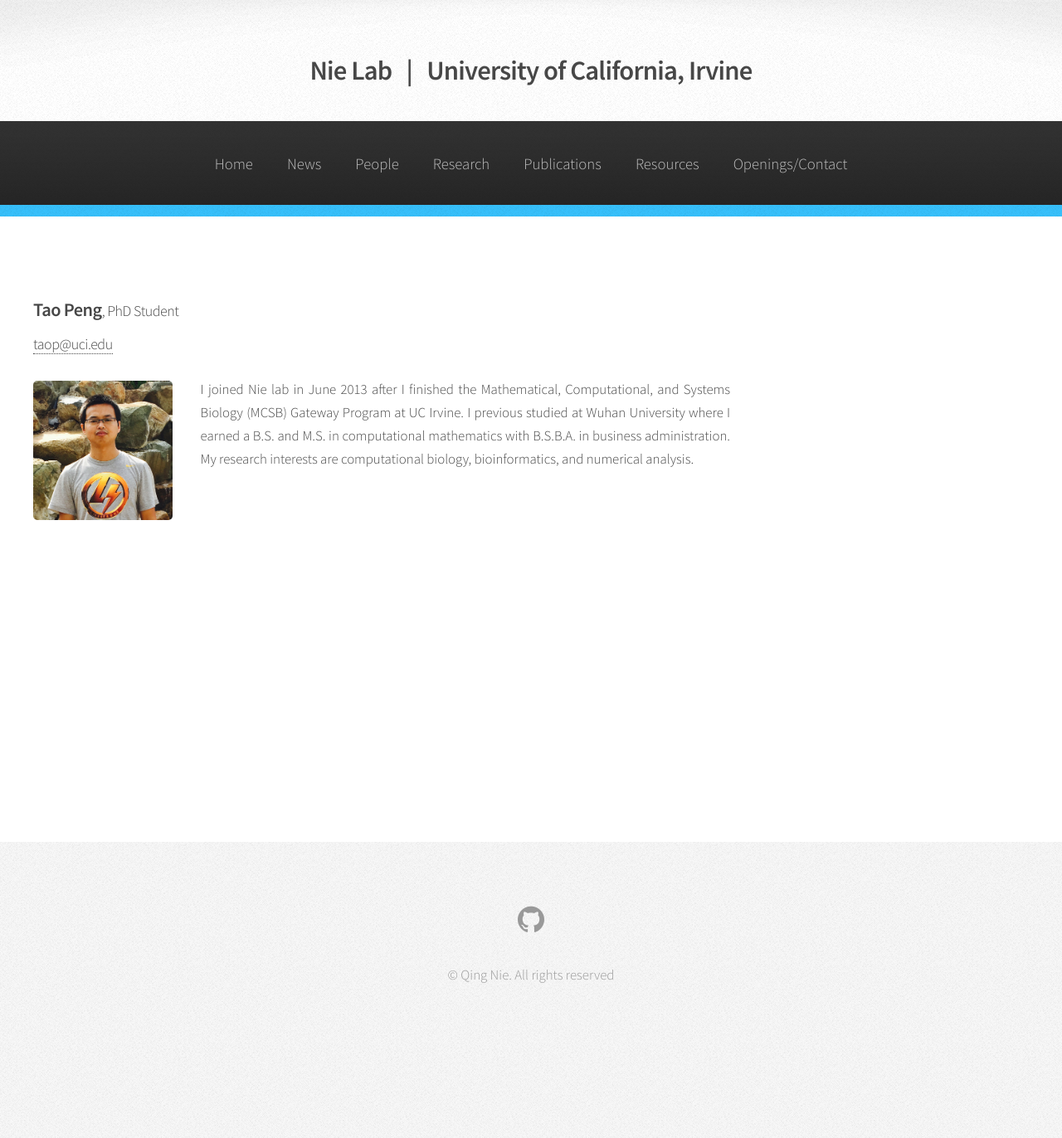
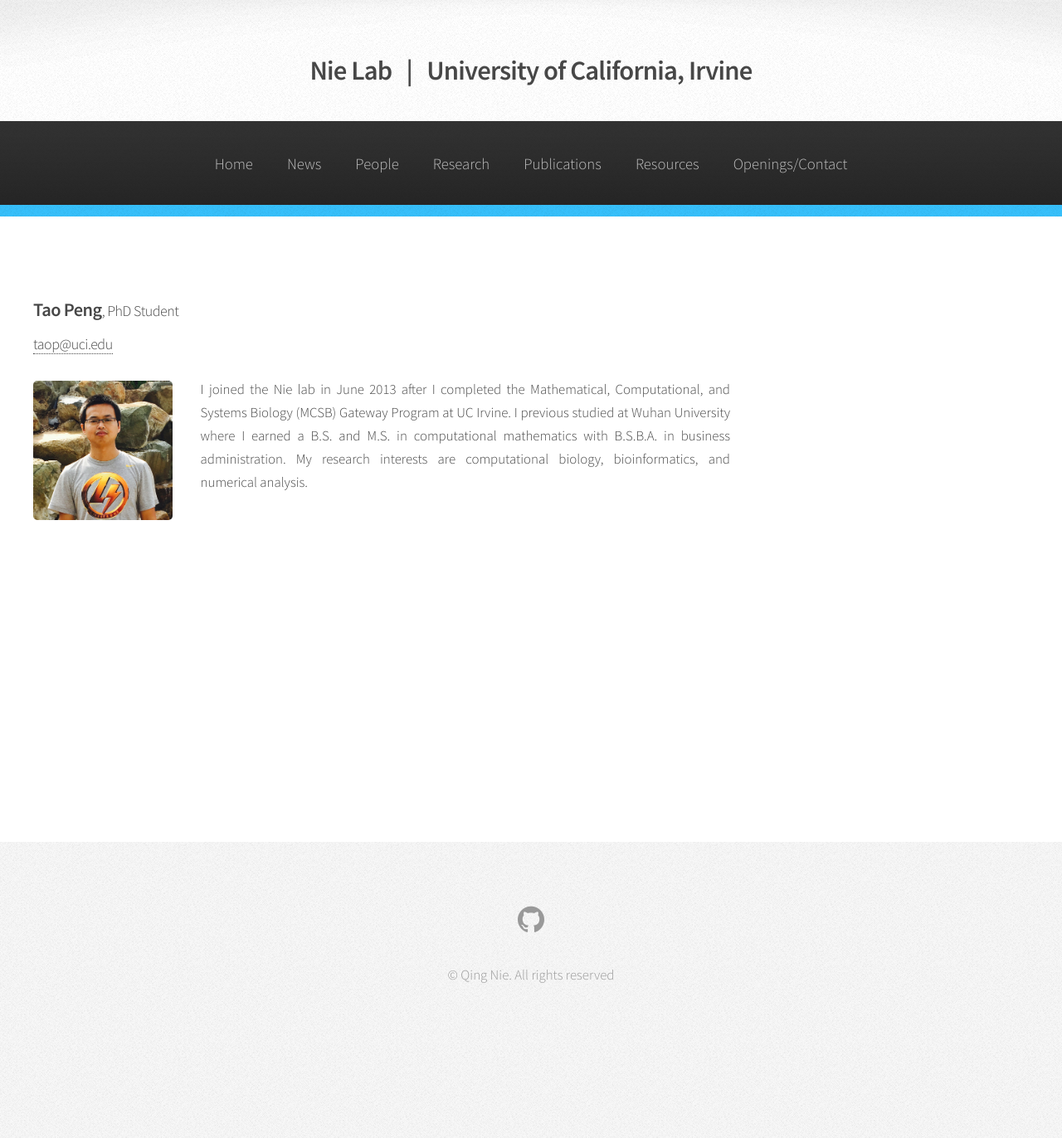
Before and after one commit to NieLab/nielab.github.io, a Jekyll site: the page built from people/tao-peng.html, in a window 1280 px wide. Shown: the whole page at 83% size. Built offline with Jekyll 4.4.1, drawn with Linux system fonts in a browser that asks for light colours.

Commit message:
typos tao page

```diff
--- a/people/tao-peng.html
+++ b/people/tao-peng.html
@@ -24,7 +24,7 @@ layout: default
 	  <span class="image left"><img src="{{ site.baseurl }}/assets/images/tpeng1.jpg" style="width:10em" alt="" /></span>
 
 	  <p>
-	  I joined Nie lab in June 2013 after I finished the Mathematical, Computational, and Systems Biology (MCSB) Gateway Program at UC Irvine. I previous studied at Wuhan University where I earned a B.S. and M.S. in computational mathematics with B.S.B.A. in business administration. My research interests are computational biology, bioinformatics, and numerical analysis.
+	  I joined the Nie lab in June 2013 after I completed the Mathematical, Computational, and Systems Biology (MCSB) Gateway Program at UC Irvine. I previous studied at Wuhan University where I earned a B.S. and M.S. in computational mathematics with B.S.B.A. in business administration. My research interests are computational biology, bioinformatics, and numerical analysis.
 
 	  </p>
 
```
Also changed, not shown: 1 other file.
